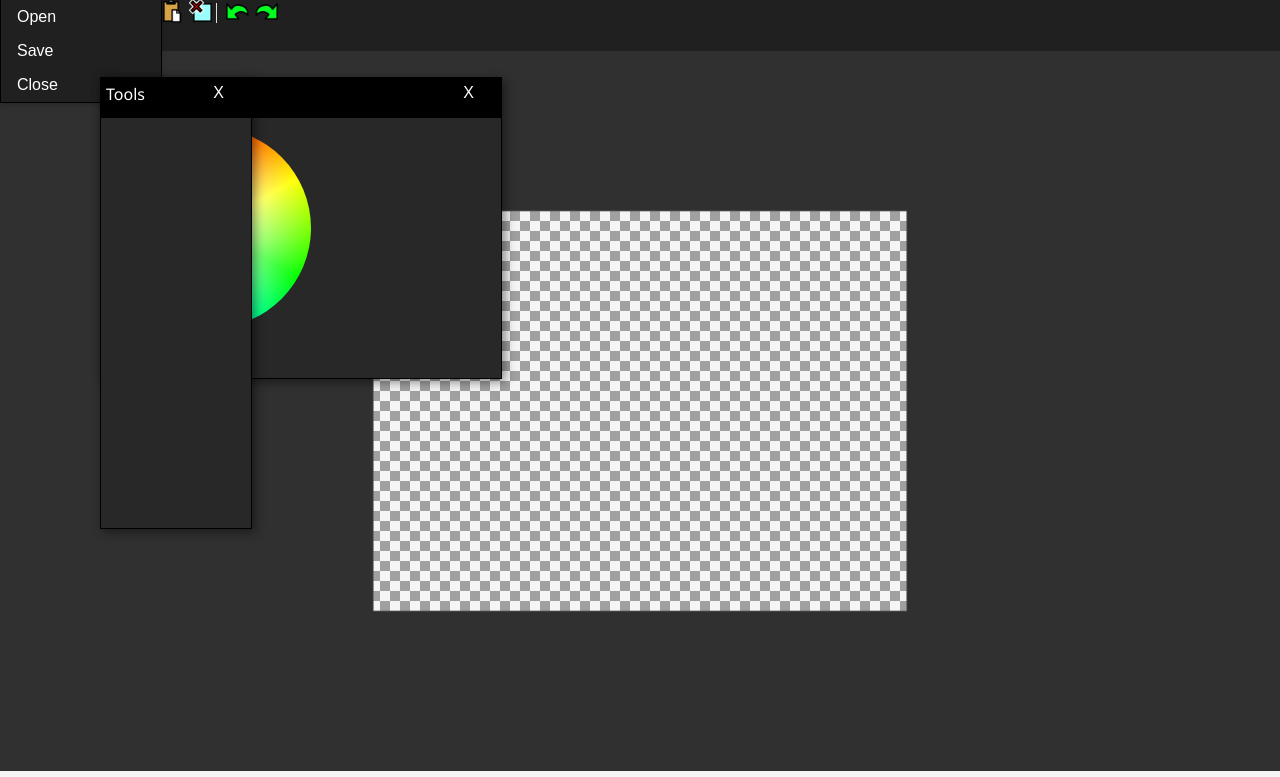
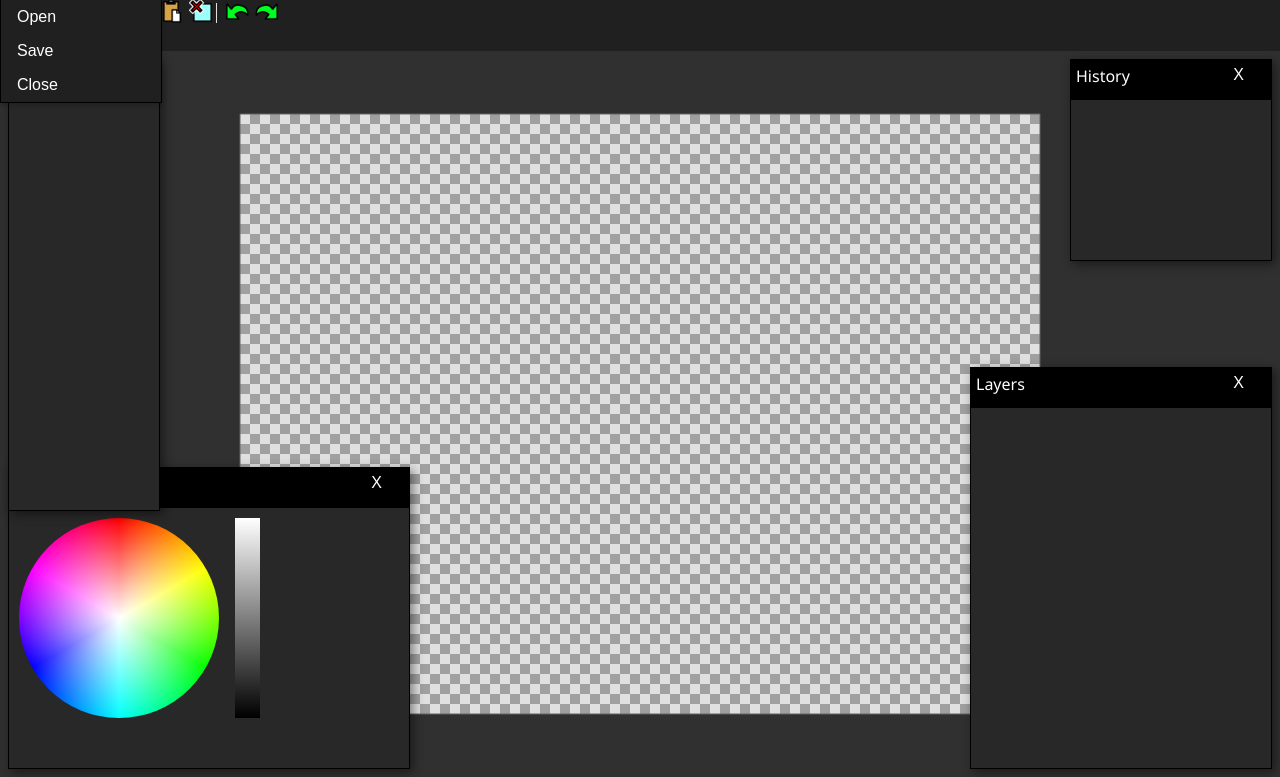
Before and after one commit to DogeisCut/URLSketch, a plain HTML site: page index.html in a window 1280 px wide. Shown: the part 23-800 px from the top of the page. Drawn offline with Linux system fonts and the light colour scheme.

Commit message:
alot of crap lmao

```diff
--- a/index.html
+++ b/index.html
@@ -120,9 +120,11 @@
         <!--this selector will be populated with all avaible tools-->
       </select>
     </div>
+    <div class="paint-canvas-layer">
       <canvas class="paint-canvas" width=1920 height=1080 id="paint-canvas"></canvas>
       <div class="window-layer">
-      <div class="window" style="width: 400px; height: 300px;">
+
+        <div class="window window-bottom-left" style="width: 400px; height: 300px;" offset-x="0" offset-y="0">
           <div class="window-header">
             <span class="window-title">Colors</span>
             <button class="window-close">X</button>
@@ -132,13 +134,32 @@
             <div class="value-slider"></div>
           </div>
         </div>
-      <div class="window" style="width: 150px; height: 450px;">
+
+        <div class="window window-top-left" style="width: 150px; height: 450px;" offset-x="0" offset-y="0">
           <div class="window-header">
             <span class="window-title">Tools</span>
             <button class="window-close">X</button>
           </div>
           <div class="window-content"></div>
         </div>
+
+        <div class="window window-top-right" style="width: 200px; height: 200px;" offset-x="0" offset-y="0">
+          <div class="window-header">
+            <span class="window-title">History</span>
+            <button class="window-close">X</button>
+          </div>
+          <div class="window-content"></div>
+        </div>
+
+        <div class="window window-bottom-right" style="width: 300px; height: 400px;" offset-x="0" offset-y="0">
+          <div class="window-header">
+            <span class="window-title">Layers</span>
+            <button class="window-close">X</button>
+          </div>
+          <div class="window-content"></div>
+        </div>
+
+      </div>
     </div>
     <script src="src/main.js"></script>
   </body>
--- a/src/main.js
+++ b/src/main.js
@@ -1,18 +1,29 @@
 const canvas = document.getElementById("paint-canvas");
 const ctx = canvas.getContext("2d");
+
+function resizeCanvas() {
+    canvas.width = window.innerWidth;
+    canvas.height = window.innerHeight-74;
+  }
+
+  // Call the resizeCanvas function initially and on window resize
+  resizeCanvas();
+  window.addEventListener('resize', resizeCanvas);
 
 const fakeWindows = document.querySelectorAll('.window-header');
 
 fakeWindows.forEach(element => {
 
     let isDragging = false;
-    let currentX;
-    let currentY;
+    let currentX = element.parentElement.getAttribute('offset-x');
+    let currentY = element.parentElement.getAttribute('offset-y');
     let initialX;
     let initialY;
     let xOffset = 0;
     let yOffset = 0;
     let hasInitialMouseDown = false;
+
+    setTranslate(currentX, currentY, element.parentElement);
 
     element.addEventListener('mousedown', (event) => {
         if (!hasInitialMouseDown) {
@@ -67,6 +78,10 @@ class SketchCanvas {
             x: (canvas.width / 2) - this.width / 2,
             y: (canvas.height / 2) - this.height / 2
         };
+        this.zoom = {
+            x: 1,
+            y: 1
+        }
         this.isPanning = false;
         this.lastPanPosition = {
             x: 0,
@@ -78,6 +93,7 @@ class SketchCanvas {
         canvas.addEventListener("mousemove", this.handleMouseMove.bind(this));
         canvas.addEventListener("mouseup", this.handleMouseUp.bind(this));
         canvas.addEventListener("mouseleave", this.handleMouseUp.bind(this));
+        canvas.addEventListener("wheel", this.handleWheel.bind(this));
     }
 
     handleMouseDown(event) {
@@ -89,6 +105,7 @@ class SketchCanvas {
                 y: event.clientY
             };
         }
+
     }
 
     handleMouseMove(event) {
@@ -111,6 +128,72 @@ class SketchCanvas {
             this.isPanning = false;
         }
     }
+
+    handleWheel(event) {
+        // zoom the canvas
+        event.preventDefault();
+        const zoomFactor = -event.deltaY/1000;
+        const mousePos = {
+            x: event.clientX - canvas.getBoundingClientRect().left,
+            y: event.clientY - canvas.getBoundingClientRect().top
+        };
+        const mousePosSketchCanvas = {
+            x: (mousePos.x/this.zoom.x)+this.translation.x,
+            y: (mousePos.y/this.zoom.y)+this.translation.y
+        };
+        //this.translation.x = mousePosSketchCanvas.x
+        //this.translation.y = mousePosSketchCanvas.y
+        this.zoom.x += zoomFactor;
+        this.zoom.y += zoomFactor;
+        this.zoom.x = Math.max(0.1, Math.min(this.zoom.x, 10)); // limit zoom to 10x and 0.1x
+        this.zoom.y = Math.max(0.1, Math.min(this.zoom.y, 10));
+
+        console.log(this.width, this.height, this.translation, this.zoom);
+    }
+
+
+
+    drawCanvasWithBorders() {
+        //Borders
+        ctx.fillStyle = '#303030';
+        ctx.strokeStyle = "#00000000"
+        ctx.lineWidth = 0;
+        //Left
+        ctx.beginPath();
+        ctx.moveTo(0 + this.translation.x, 0);
+        ctx.lineTo(0 + this.translation.x, canvas.height);
+        ctx.lineTo(0, canvas.height);
+        ctx.lineTo(0, 0);
+        ctx.fill();
+        //Right
+        ctx.beginPath();
+        ctx.moveTo((this.width*this.zoom.x) + this.translation.x, 0);
+        ctx.lineTo((this.width*this.zoom.x) + this.translation.x, canvas.height);
+        ctx.lineTo(canvas.width, canvas.height);
+        ctx.lineTo(canvas.width, 0);
+        ctx.fill();
+        //Bottom
+        ctx.beginPath();
+        ctx.moveTo(canvas.width, canvas.height);
+        ctx.lineTo(0, canvas.height);
+        ctx.lineTo(0, (this.height*this.zoom.x) + this.translation.y);
+        ctx.lineTo(canvas.width, (this.height*this.zoom.y) + this.translation.y);
+        ctx.fill();
+        //Top
+        ctx.beginPath();
+        ctx.moveTo(0, 0);
+        ctx.lineTo(canvas.width, 0);
+        ctx.lineTo(canvas.width, 0 + this.translation.y);
+        ctx.lineTo(0, 0 + this.translation.y);
+        ctx.fill();
+
+        //Canvas Border
+        ctx.strokeStyle = "#636363"
+        ctx.lineWidth = 1;
+        ctx.beginPath();
+        ctx.rect(this.translation.x, this.translation.y, (this.width*this.zoom.x), (this.height*this.zoom.y));
+        ctx.stroke()
+    }
 }
 
 var currentSketchCanvas = new SketchCanvas(800, 600);
@@ -119,45 +202,7 @@ function draw() {
     requestAnimationFrame(draw);
     ctx.clearRect(0, 0, canvas.width, canvas.height);
 
-    //Borders
-    ctx.fillStyle = '#303030';
-    ctx.strokeStyle = "#00000000"
-    ctx.lineWidth = 0;
-    //Left
-    ctx.beginPath();
-    ctx.moveTo(0 + currentSketchCanvas.translation.x, 0);
-    ctx.lineTo(0 + currentSketchCanvas.translation.x, canvas.height);
-    ctx.lineTo(0, canvas.height);
-    ctx.lineTo(0, 0);
-    ctx.fill();
-    //Right
-    ctx.beginPath();
-    ctx.moveTo(currentSketchCanvas.width + currentSketchCanvas.translation.x, 0);
-    ctx.lineTo(currentSketchCanvas.width + currentSketchCanvas.translation.x, canvas.height);
-    ctx.lineTo(canvas.width, canvas.height);
-    ctx.lineTo(canvas.width, 0);
-    ctx.fill();
-    //Bottom
-    ctx.beginPath();
-    ctx.moveTo(canvas.width, canvas.height);
-    ctx.lineTo(0, canvas.height);
-    ctx.lineTo(0, currentSketchCanvas.height + currentSketchCanvas.translation.y);
-    ctx.lineTo(canvas.width, currentSketchCanvas.height + currentSketchCanvas.translation.y);
-    ctx.fill();
-    //Top
-    ctx.beginPath();
-    ctx.moveTo(0, 0);
-    ctx.lineTo(canvas.width, 0);
-    ctx.lineTo(canvas.width, 0 + currentSketchCanvas.translation.y);
-    ctx.lineTo(0, 0 + currentSketchCanvas.translation.y);
-    ctx.fill();
-
-    //Canvas Border
-    ctx.strokeStyle = "#636363"
-    ctx.lineWidth = 1;
-    ctx.beginPath();
-    ctx.rect(currentSketchCanvas.translation.x, currentSketchCanvas.translation.y, currentSketchCanvas.width, currentSketchCanvas.height);
-    ctx.stroke()
+    currentSketchCanvas.drawCanvasWithBorders();
 
 
 }
--- a/style.css
+++ b/style.css
@@ -3,7 +3,7 @@ body {
   margin: 0;
   padding: 0;
   font-family: "Segoe UI", "Roboto", sans-serif;
-  background-color: #f5f5f5;
+  background-color: black;
   overflow: hidden;
 }
 /* Top bar styles */
@@ -92,7 +92,7 @@ select option {
   position: absolute;
   top: 100%;
   left: 0;
-  z-index: 1;
+  z-index: 101;
   display: none;
   min-width: 160px;
   border: 1px solid black;
@@ -125,13 +125,36 @@ select option {
 /* Fake windows */
 .window {
   position: absolute;
-  top: 100px;
-  left: 100px;
   background-color: #282828;
   border: 1px solid black;
   box-shadow: 3px 3px 10px #00000077;
   z-index: 100;
   resize: both;
+}
+.window-top-left {
+  margin: 82px 8px;
+  top: 0;
+  left: 0;
+}
+.window-bottom-left {
+  margin: 8px;
+  bottom: 0;
+  left: 0;
+}
+.window-bottom-right {
+  margin: 8px;
+  bottom: 0;
+  right: 0;
+}
+.window-top-right {
+  margin: 82px 8px;
+  top: 0;
+  right: 0;
+}
+.window-center {
+  top: 50%;
+  left: 50%;
+  transform: translate(-50%, -50%);
 }
 .window-header {
   height: 30px;
@@ -157,10 +180,22 @@ select option {
 }
 .window-content {
   padding: 10px;
+  display: flex;
+}
+.window-layer {
+  position: block;
+  width: 100%;
+  height: 100%;
+  padding: 0;
+  margin: 0;
+  top: 0;
+  left: 0;
+
 }
 .color-wheel {
   width: 200px;
   height: 200px;
+  margin-right: 16px;
   border-radius: 50%;
   background: radial-gradient(closest-side, white, #ffffff00), conic-gradient(red, yellow, lime, aqua, blue, magenta, red);
 }
@@ -176,5 +211,14 @@ select option {
   padding:0;
   width: 100%;
   height: 100%;
-  background: repeating-conic-gradient(#a0a0a0 0% 25%, transparent 0% 50%) 50% / 20px 20px;
+  background: repeating-conic-gradient(#a0a0a0 0% 25%, #e0e0e0 0% 50%) 50% / 20px 20px;
+  cursor:crosshair;
 }
+.paint-canvas-layer {
+  display:block;
+  margin:0;
+  padding:0;
+  width: 100%;
+  height: 100%;
+  cursor:crosshair;
+}
```
Lines whose indentation alone changed are shown as unchanged.
